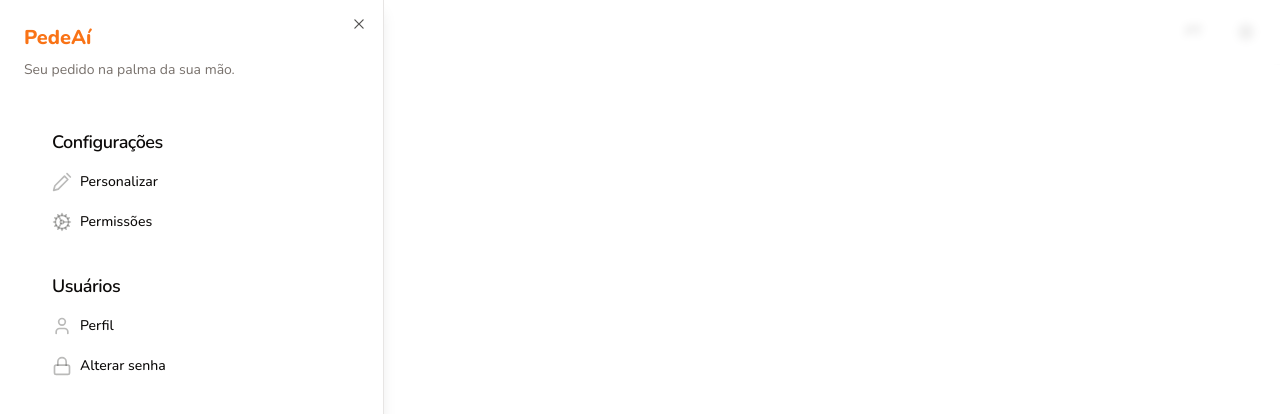
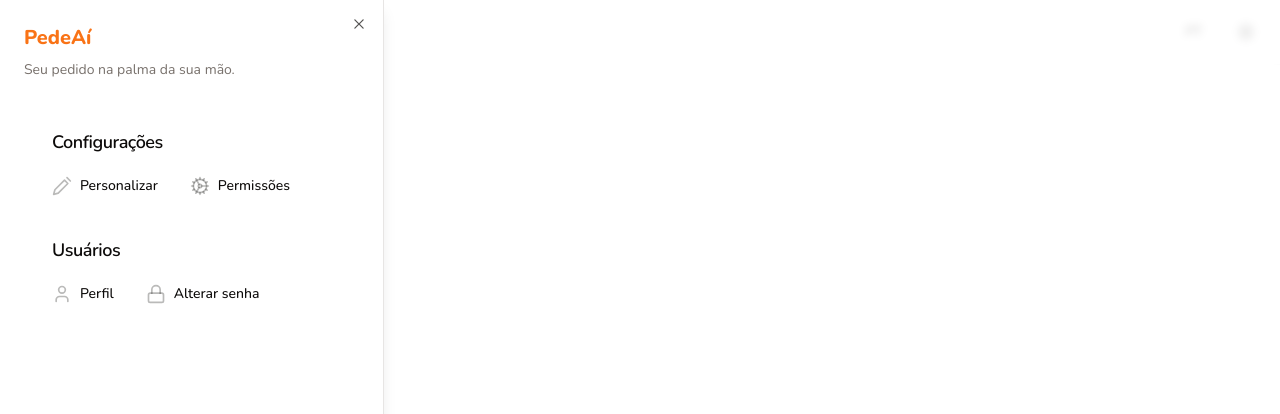
Before and after one commit to clsalberto/ts-next-pede-ai-project, a Next.js app: page / in a window 1280 px wide. Both pictures are taken after a click on the button 34 px from the left and 32 px from the top of the page. Shown: the top 414 px of the page. Built offline with nearby package versions, Linux system fonts and the light colour scheme.

Commit message:
refactor: sidebar component has been changed

```diff
--- a/components/layout/sidebar.tsx
+++ b/components/layout/sidebar.tsx
@@ -36,7 +36,6 @@
           <SheetDescription>{t('sidebar.description')}</SheetDescription>
         </SheetHeader>
         {data && (
-          <SheetClose>
           <div className="space-y-4 py-4">
             {data.map(({ key, menu }, i) => (
               <div key={i} className="px-3 py-2">
@@ -45,9 +44,9 @@
                 </h2>
                 <div className="space-y-1">
                   {menu.map(({ key, route, icon: Icon }, j) => (
+                    <SheetClose key={j}>
                       <Link
                         href={route}
-                        key={j}
                         className={cn(
                           buttonVariants({ variant: 'ghost' }),
                           'flex w-full items-center justify-start gap-2',
@@ -58,12 +57,12 @@
                         )}
                         {t(key)}
                       </Link>
+                    </SheetClose>
                   ))}
                 </div>
               </div>
             ))}
           </div>
-          </SheetClose>
         )}
       </SheetContent>
     </Sheet>
```
Lines whose indentation alone changed are shown as unchanged.
